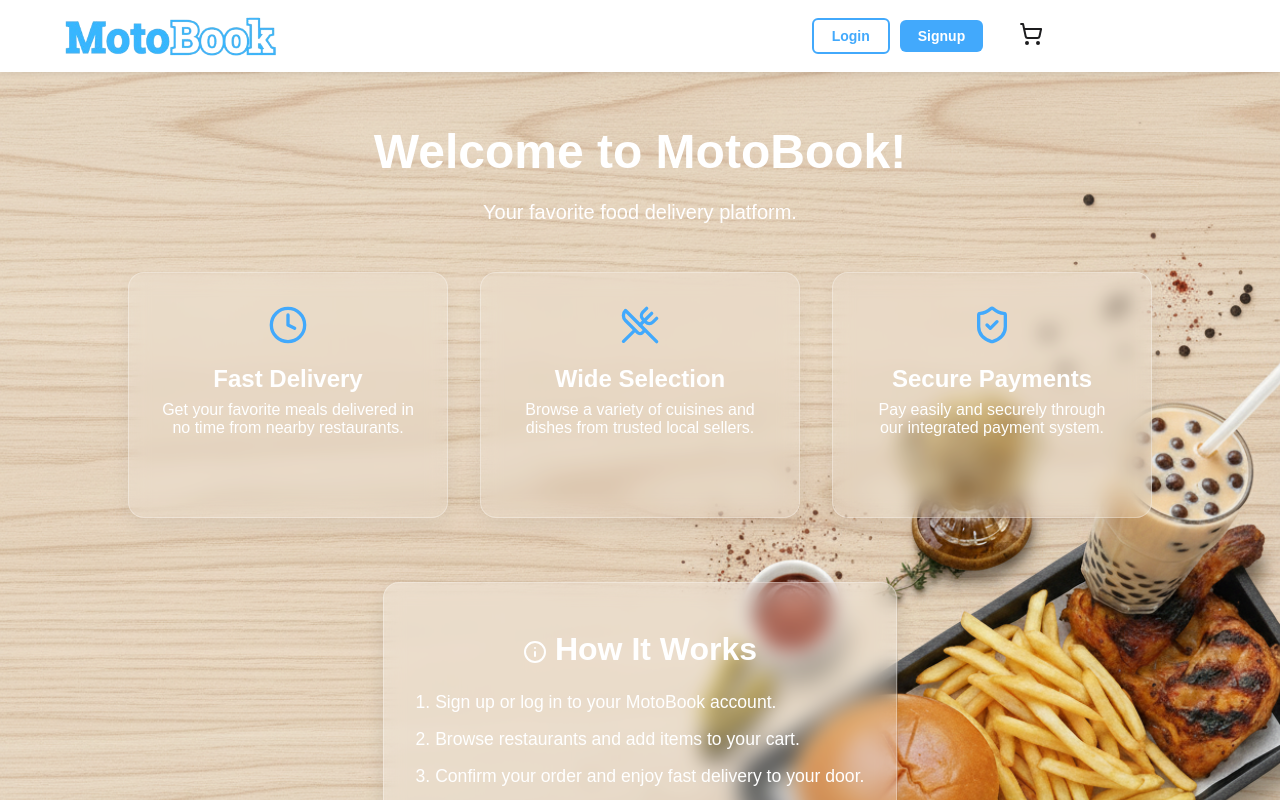
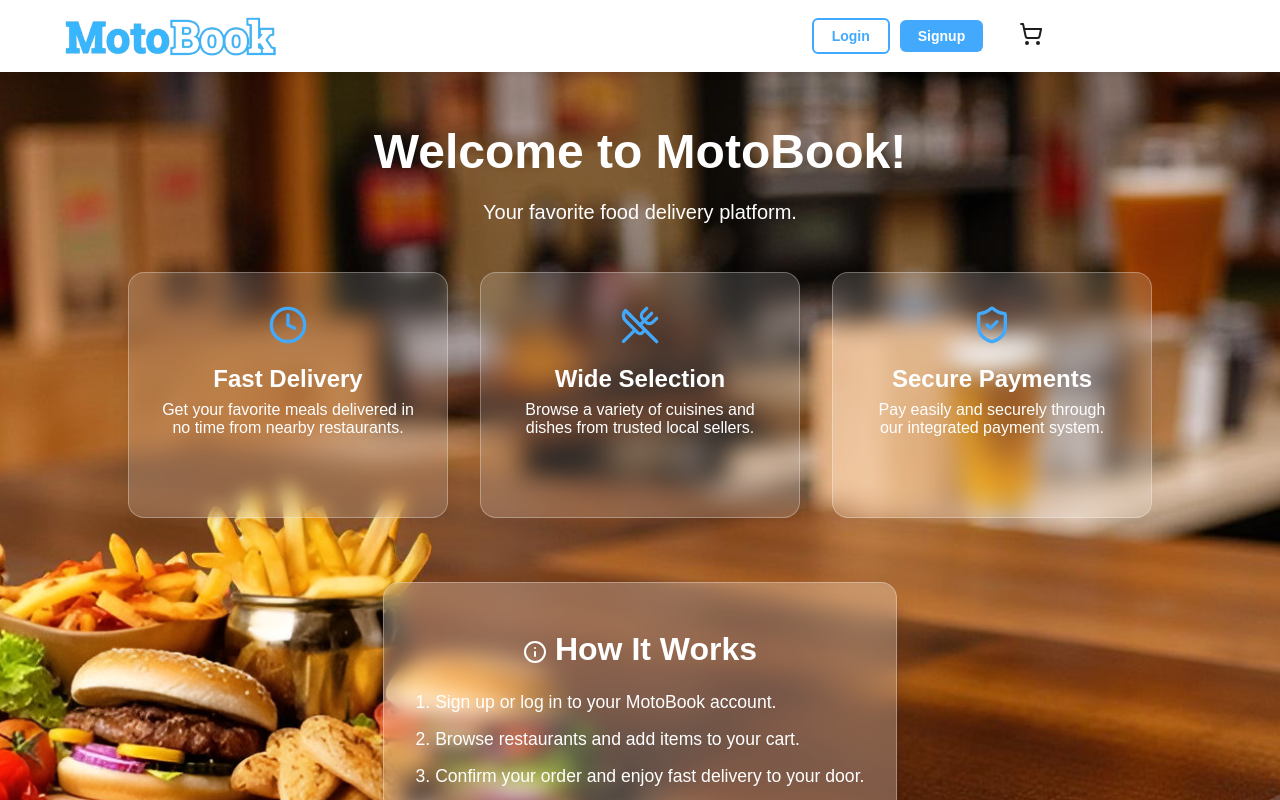
Before and after one commit to Kennyy02/Motobook, a React (Vite) app in the folder frontend/: page / in a window 1280 px wide. Shown: the top 800 px of the page. Built offline with nearby package versions, Linux system fonts and the light colour scheme; no server answers.

Commit message:
fix the landing ui

```diff
--- a/frontend/src/styles/landing/Header.css
+++ b/frontend/src/styles/landing/Header.css
@@ -87,7 +87,7 @@
 }
 
 .signup-btn:hover {
-  background-color: #2b4cc4;
+  background-color: #42a8fcae;
 }
 
 .user-name {
--- a/frontend/src/styles/landing/LandingPage.css
+++ b/frontend/src/styles/landing/LandingPage.css
@@ -13,18 +13,18 @@
 
 .landing-container {
   margin-top: 60px;
-  padding: 4rem 0;
+  padding: 4rem 1.5rem;
   display: flex;
   flex-direction: column;
   align-items: center;
   text-align: center;
-  background-image: url("../../assets/logo/bg8.png");
+  background-image: url("../../assets/logo/bg4.png");
   background-repeat: no-repeat;
   background-size: cover;
-  background-position: center -100px;
+  background-position: center;
   background-attachment: fixed;
   width: 100%;
-  min-height: calc(100vh - 60px);
+  min-height: 100vh;
 }
 
 .landing-container h1 {
@@ -67,7 +67,7 @@
 .feature-card:hover {
   transform: translateY(-5px);
   box-shadow: 0 12px 24px rgba(0, 0, 0, 0.15);
-  background: rgba(255, 255, 255, 0.85); /* Slightly more opaque on hover */
+  background: rgba(255, 255, 255, 0.05); /* Slightly more opaque on hover */
 }
 
 .feature-icon {
@@ -159,7 +159,7 @@
 }
 
 .register-button:hover {
-  background-color: #5336c6;
+  background-color: #42a8fca7;
 }
 
 /* Loading Fallback */
```
Also changed, not shown: frontend/src/assets/logo/bg4.png.
